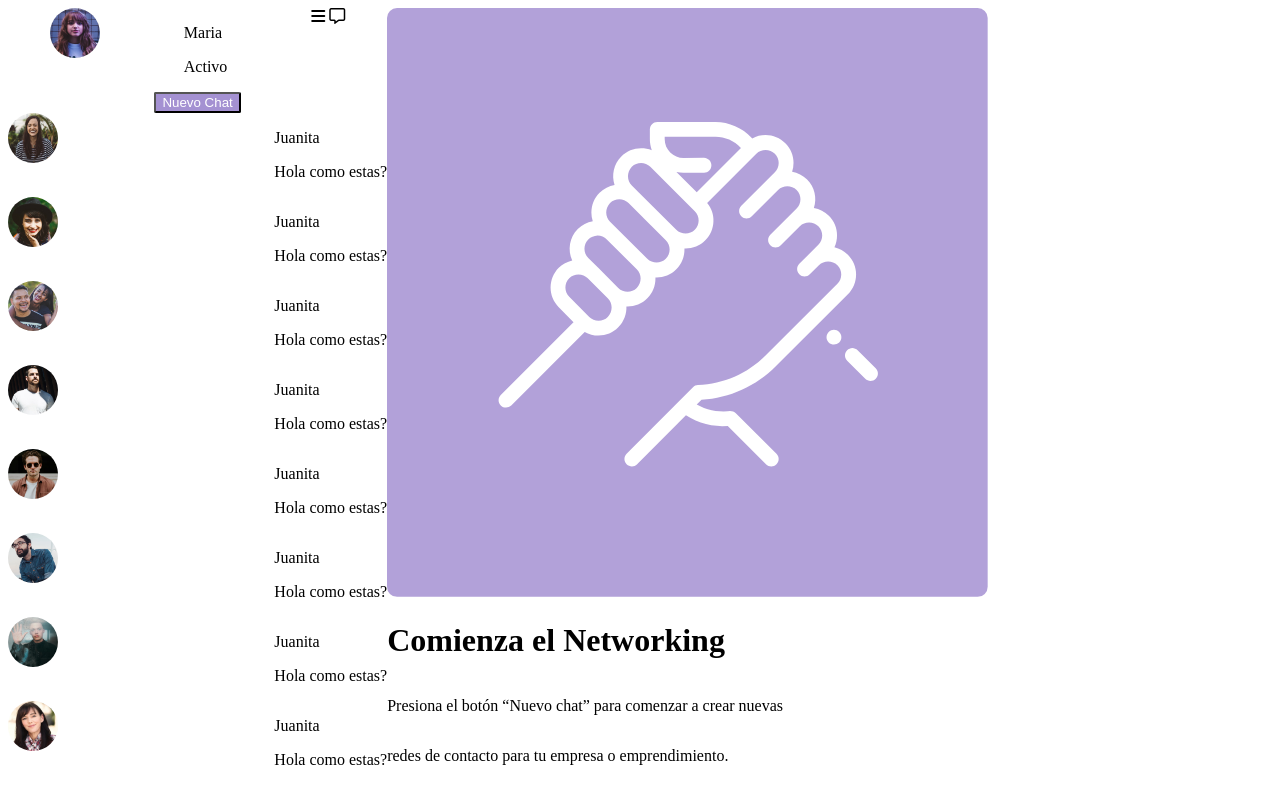
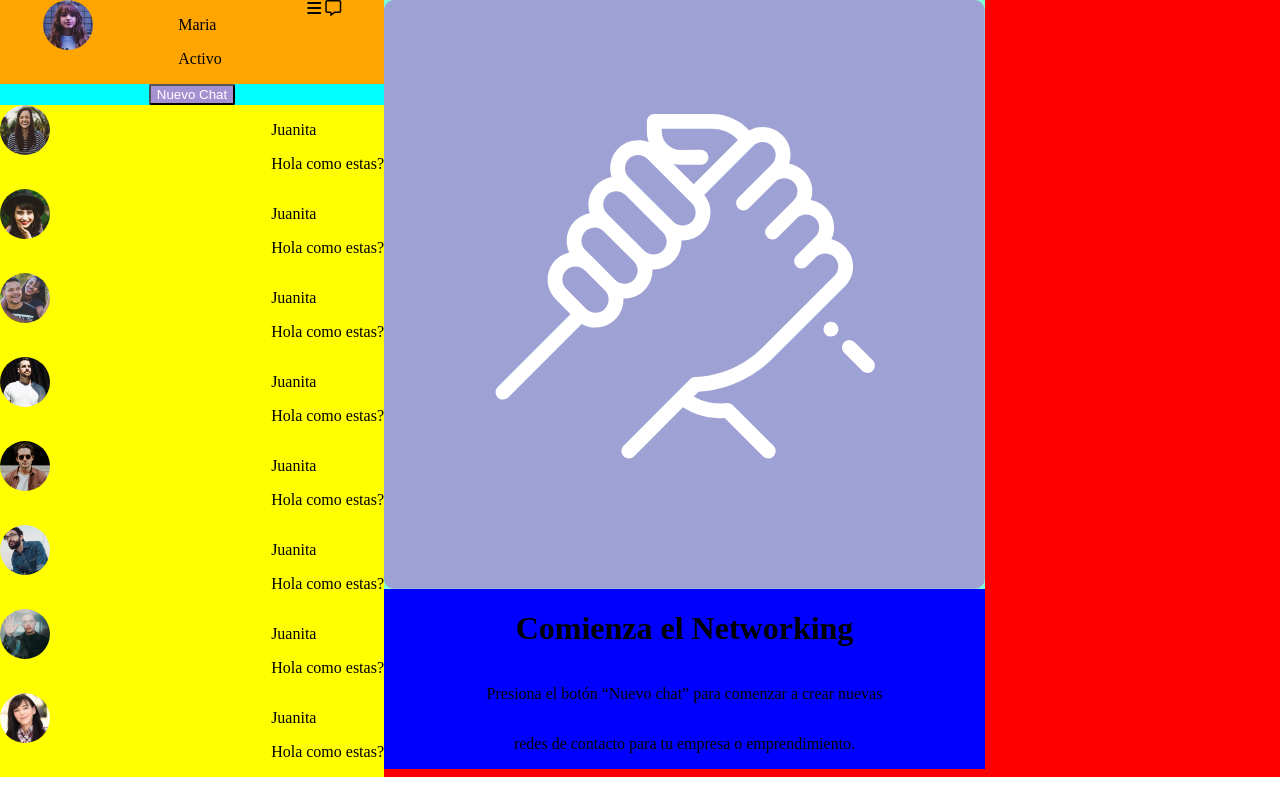
Before and after one commit to ZUECO/dvc-sas-flexbox, a plain HTML site: page index.html in a window 1280 px wide. Drawn offline with Linux system fonts and the light colour scheme.

Commit message:
second changes

```diff
--- a/assets/css/style.css
+++ b/assets/css/style.css
@@ -1,14 +1,24 @@
+body {
+    margin: 0;
+    padding: 0;
+}
+
 .container {
     display: flex;
+    background-color: red;
+    width: auto;
 }
 
 .contact {
+    background-color: yellow;
     display: flex;
     flex-direction: column;
     flex-basis: 30%;
+
 }
 
 .main-user {
+    background-color: orange;
     display: flex;
     justify-content: space-around;
 }
@@ -20,6 +30,7 @@
 }
 
 .button {
+    background-color: aqua;
     display: flex;
     justify-content: center;
 }
@@ -37,13 +48,25 @@ button {
 
 .user img {
     border-radius: 50%;
-    flex-shrink: 2;
     width: 50px;
     height: 50px;
 }
 
+.hand {
+    width: auto;
+    background-color: aquamarine;
+    display: flex;
+    justify-content: center;
+
+}
+
 .titulo {
+    padding: 0;
+    margin: 0;
+    width: auto;
+    background-color: blue;
     display: flex;
     flex-direction: column;
     justify-content: center;
+    align-items: center;
 }
```
